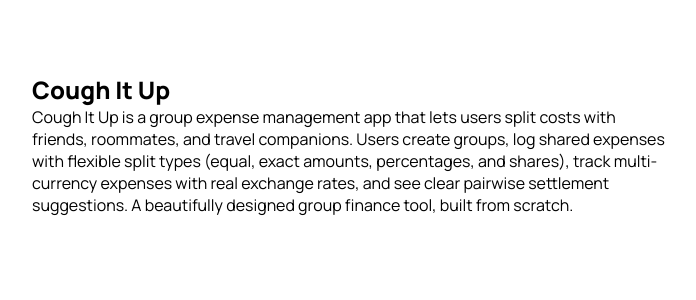
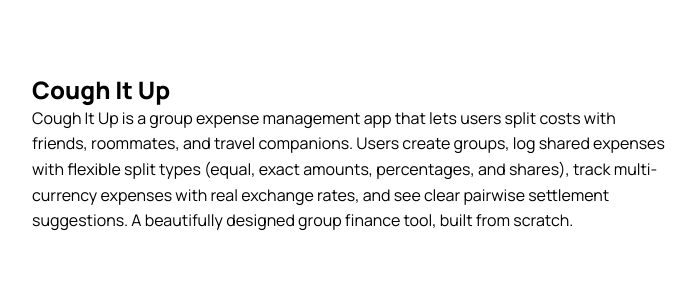
Before and after one commit to jkaps9/expense-splitter, a Next.js app: page / in a window 1280 px wide. Shown: the top 300 px of the page, without its empty margins (272-968 px from the left). Built offline with nearby package versions, Linux system fonts and the light colour scheme.

Commit message:
update fonts

```diff
--- a/app/globals.css
+++ b/app/globals.css
@@ -287,6 +287,7 @@
 }
 
 p {
+  line-height: 1.6;
   max-width: 65ch;
 }
 
@@ -296,19 +297,23 @@
 
 body {
   font-family: var(--font-sans);
-  font-weight: 400;
+  font-weight: var(--font-regular);
 }
 
 h1,
 h2 {
-  font-weight: 800;
+  font-weight: var(--font-extrabold);
 }
 
-h3,
+/* TODO: revisit font weights based on brand-kit */
+h3 {
+  font-weight: var(--font-bold);
+}
+
 h4,
 h5,
 h6 {
-  font-weight: 700;
+  font-weight: var(--font-semibold);
 }
 
 section {
@@ -327,4 +332,5 @@
 .amount-text {
   font-family: var(--font-mono);
   font-variant-numeric: tabular-nums;
+  font-weight: var(--font-medium);
 }
```
